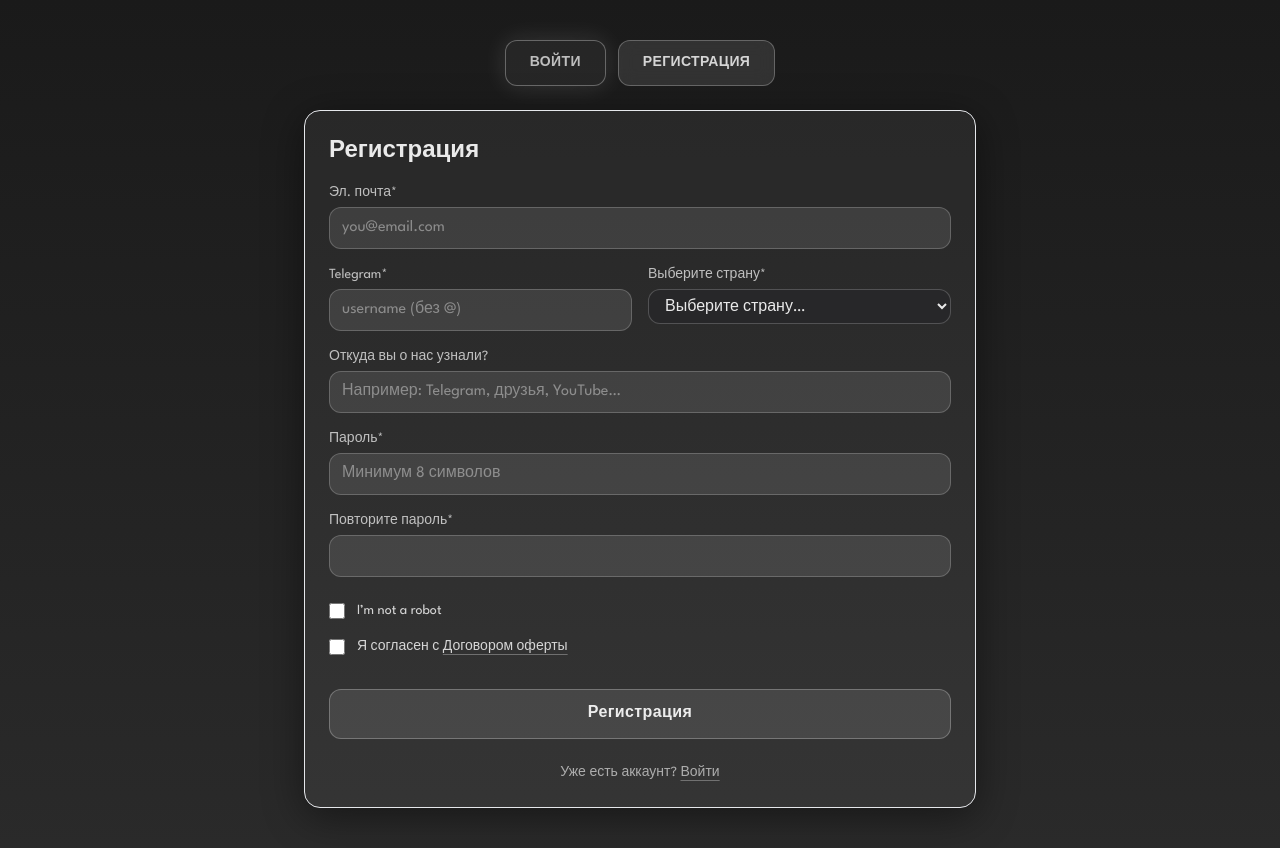
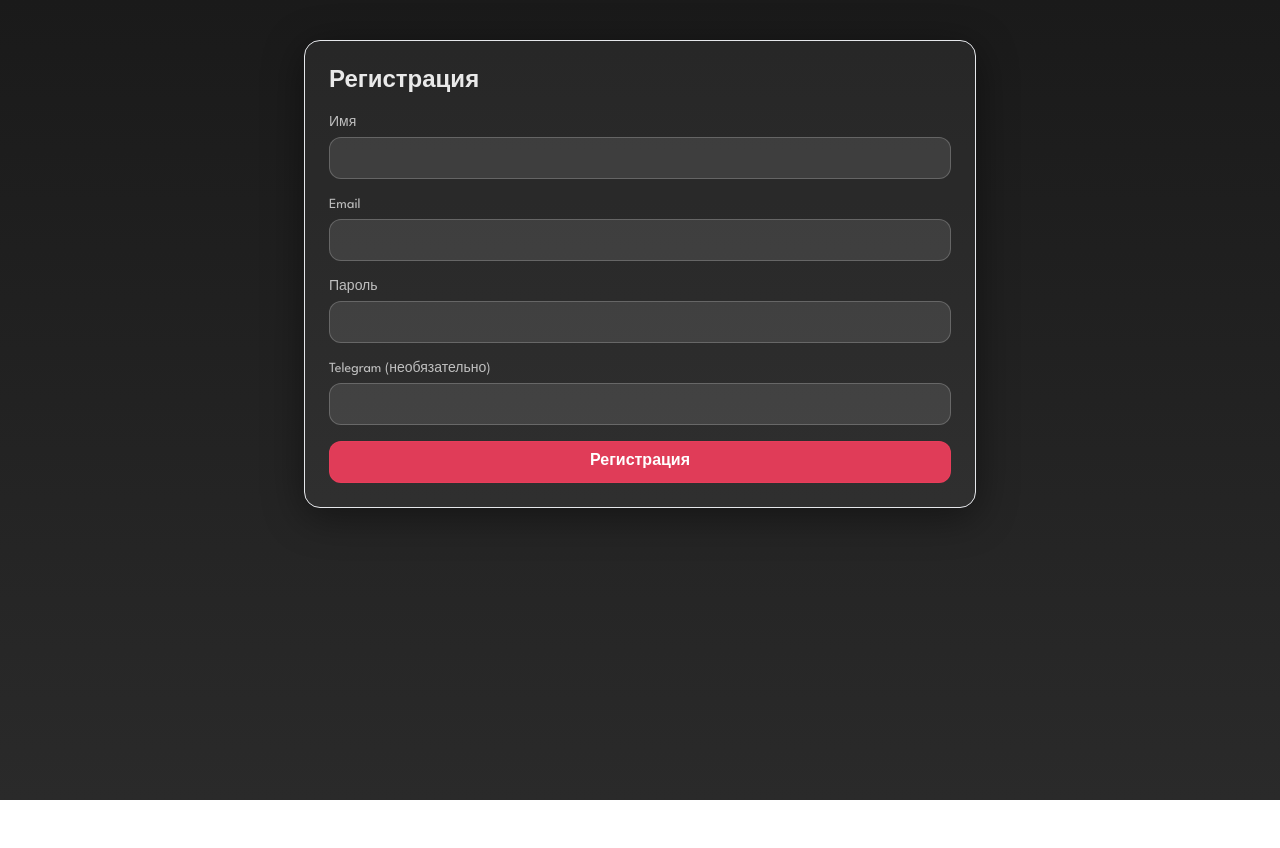
Before and after one commit to EstrafficOffical/estraffic, a Next.js app: page /en/register in a window 1280 px wide. After the commit the page ends 800 px from the top, so only its background shows below. Built offline with nearby package versions, Linux system fonts and the light colour scheme.

Commit message:
feat(auth): add [...nextauth] route handler and force-dynamic

```diff
--- a/src/app/[locale]/register/page.tsx
+++ b/src/app/[locale]/register/page.tsx
@@ -1,183 +1,114 @@
 "use client";
 
-import { signIn } from "next-auth/react";
-import { useRouter } from "next/navigation";
+import { useState } from "react";
 
 export default function RegisterPage({ params }: { params: { locale: string } }) {
-  const locale = params.locale;
-  const router = useRouter();
+  const { locale } = params;
 
-  function Shell({ children }: { children: React.ReactNode }) {
-    return (
-      <div className="min-h-screen px-4 py-10 text-white/90">
-        <div className="mx-auto w-full max-w-2xl">
-          <div className="mb-6 flex items-center justify-center gap-3">
-            <a
-              href={`/${locale}/login`}
-              className="rounded-xl border border-white/30 bg-white/5 px-6 py-3 text-sm font-semibold tracking-wide text-white/70 shadow-[0_0_24px_rgba(255,255,255,.12)] hover:bg-white/10"
-            >
-              ВОЙТИ
-            </a>
-            <a
-              href={`/${locale}/register`}
-              className="rounded-xl border border-white/25 bg-white/10 px-6 py-3 text-sm font-semibold tracking-wide text-white/80 backdrop-blur hover:bg-white/15"
-            >
-              РЕГИСТРАЦИЯ
-            </a>
-          </div>
-          <div className="rounded-2xl border border-white/12 bg-white/5 p-6 shadow-[0_8px_40px_rgba(0,0,0,.45)]">
-            {children}
-          </div>
-        </div>
-      </div>
-    );
+  const [email, setEmail] = useState("");
+  const [password, setPassword] = useState("");
+  const [name, setName] = useState("");
+  const [telegram, setTelegram] = useState("");
+  const [loading, setLoading] = useState(false);
+  const [submitted, setSubmitted] = useState(false);
+  const [error, setError] = useState<string | null>(null);
+
+  async function onSubmit(e: React.FormEvent) {
+    e.preventDefault();
+    setLoading(true);
+    setError(null);
+
+    try {
+      const res = await fetch(`/api/auth/signup`, {
+        method: "POST",
+        headers: { "Content-Type": "application/json" },
+        body: JSON.stringify({ email, password, name, telegram }),
+      });
+      if (!res.ok) {
+        const data = await res.json().catch(() => ({}));
+        if (res.status === 409)
+          setError("Пользователь с таким email уже существует");
+        else setError(data?.error || "Ошибка сервера");
+        return;
+      }
+      setSubmitted(true);
+    } catch {
+      setError("Ошибка сети");
+    } finally {
+      setLoading(false);
+    }
   }
 
   const inputCls =
     "w-full rounded-xl border border-white/20 bg-white/10 px-3 py-2 text-white/90 outline-none placeholder:text-white/40 focus:border-white/40 focus:shadow-[0_0_0_3px_rgba(255,255,255,.12)]";
-  const selectCls =
-    "w-full rounded-xl border border-white/20 bg-zinc-800/90 text-white/90 px-3 py-2 outline-none focus:border-white/40";
 
-  const countries = [
-    "Afghanistan","Albania","Algeria","Andorra","Angola","Antigua and Barbuda","Argentina","Armenia","Australia","Austria","Azerbaijan",
-    "Bahamas","Bahrain","Bangladesh","Barbados","Belarus","Belgium","Belize","Benin","Bhutan","Bolivia","Bosnia and Herzegovina","Botswana","Brazil","Brunei","Bulgaria","Burkina Faso","Burundi",
-    "Cabo Verde","Cambodia","Cameroon","Canada","Central African Republic","Chad","Chile","China","Colombia","Comoros","Congo (Congo-Brazzaville)","Costa Rica","Côte d’Ivoire","Croatia","Cuba","Cyprus","Czechia",
-    "Democratic Republic of the Congo","Denmark","Djibouti","Dominica","Dominican Republic",
-    "Ecuador","Egypt","El Salvador","Equatorial Guinea","Eritrea","Estonia","Eswatini","Ethiopia",
-    "Fiji","Finland","France",
-    "Gabon","Gambia","Georgia","Germany","Ghana","Greece","Grenada","Guatemala","Guinea","Guinea-Bissau","Guyana",
-    "Haiti","Honduras","Hungary",
-    "Iceland","India","Indonesia","Iran","Iraq","Ireland","Israel","Italy",
-    "Jamaica","Japan","Jordan",
-    "Kazakhstan","Kenya","Kiribati","Kuwait","Kyrgyzstan",
-    "Laos","Latvia","Lebanon","Lesotho","Liberia","Libya","Liechtenstein","Lithuania","Luxembourg",
-    "Madagascar","Malawi","Malaysia","Maldives","Mali","Malta","Marshall Islands","Mauritania","Mauritius","Mexico","Micronesia","Moldova","Monaco","Mongolia","Montenegro","Morocco","Mozambique","Myanmar",
-    "Namibia","Nauru","Nepal","Netherlands","New Zealand","Nicaragua","Niger","Nigeria","North Korea","North Macedonia","Norway",
-    "Oman",
-    "Pakistan","Palau","Panama","Papua New Guinea","Paraguay","Peru","Philippines","Poland","Portugal",
-    "Qatar",
-    "Romania","Russia","Rwanda",
-    "Saint Kitts and Nevis","Saint Lucia","Saint Vincent and the Grenadines","Samoa","San Marino","Sao Tome and Principe","Saudi Arabia","Senegal","Serbia","Seychelles","Sierra Leone","Singapore","Slovakia","Slovenia","Solomon Islands","Somalia","South Africa","South Korea","South Sudan","Spain","Sri Lanka","Sudan","Suriname","Sweden","Switzerland","Syria",
-    "Taiwan","Tajikistan","Tanzania","Thailand","Timor-Leste","Togo","Tonga","Trinidad and Tobago","Tunisia","Turkey","Turkmenistan","Tuvalu",
-    "Uganda","Ukraine","United Arab Emirates","United Kingdom","United States","Uruguay","Uzbekistan",
-    "Vanuatu","Vatican City","Venezuela","Vietnam",
-    "Yemen",
-    "Zambia","Zimbabwe",
-  ];
-
-  async function onSubmit(e: React.FormEvent<HTMLFormElement>) {
-    e.preventDefault();
-    const fd = new FormData(e.currentTarget);
-
-    const email = String(fd.get("email") || "");
-    const telegram = String(fd.get("telegram") || "");
-    const country = String(fd.get("country") || "");
-    const heardFrom = String(fd.get("heardFrom") || "");
-    const password = String(fd.get("password") || "");
-    const confirm = String(fd.get("confirm") || "");
-    const robot = fd.get("robot") === "on";
-    const agree = fd.get("agree") === "on";
-
-    const errEl = e.currentTarget.querySelector("#form-error") as HTMLParagraphElement | null;
-
-    if (!robot) return errEl && (errEl.textContent = "Подтвердите, что вы не робот");
-    if (!agree) return errEl && (errEl.textContent = "Подтвердите согласие с договором");
-    if (password !== confirm) return errEl && (errEl.textContent = "Пароли не совпадают");
-    if (!country) return errEl && (errEl.textContent = "Выберите страну");
-
-    errEl && (errEl.textContent = "");
-
-    const res = await fetch("/api/register", {
-      method: "POST",
-      headers: { "Content-Type": "application/json" },
-      body: JSON.stringify({ email, password, confirm, telegram, country, heardFrom }),
-    });
-
-    const data = await res.json().catch(() => ({} as any));
-
-    if (res.status === 201 && data?.ok) {
-      await signIn("credentials", { email, password, redirect: true, callbackUrl: `/${locale}` });
-      return;
-    }
-
-    if (res.status === 409) errEl && (errEl.textContent = "Email уже занят");
-    else errEl && (errEl.textContent = data?.error || "Ошибка регистрации");
-  }
+  const btnCls =
+    "w-full rounded-xl border border-rose-500/40 bg-rose-500/90 px-4 py-2 font-semibold text-white hover:bg-rose-500 disabled:opacity-60 disabled:cursor-not-allowed";
 
   return (
-    <Shell>
-      <h1 className="mb-4 text-2xl font-extrabold">Регистрация</h1>
-      <form onSubmit={onSubmit} className="grid gap-4">
-        <label className="block">
-          <div className="mb-1 text-sm text-white/70">Эл. почта*</div>
-          <input name="email" type="email" autoComplete="email" className={inputCls} placeholder="you@email.com" required />
-        </label>
+    <div className="min-h-screen px-4 py-10 text-white/90">
+      <div className="mx-auto w-full max-w-2xl">
+        <div className="rounded-2xl border border-white/12 bg-white/5 p-6 shadow-[0_8px_40px_rgba(0,0,0,.45)]">
+          <h1 className="mb-4 text-2xl font-extrabold">Регистрация</h1>
 
-        <div className="grid grid-cols-1 gap-4 md:grid-cols-2">
-          <label className="block">
-            <div className="mb-1 text-sm text-white/70">Telegram*</div>
-            <input name="telegram" className={inputCls} placeholder="username (без @)" required />
-          </label>
+          {submitted ? (
+            <div className="rounded-xl border border-emerald-400/30 bg-emerald-500/10 p-4 text-emerald-200">
+              Заявка подана. Мы свяжемся с вами в течение 1 дня.
+            </div>
+          ) : (
+            <form onSubmit={onSubmit} className="grid gap-4">
+              <label className="block">
+                <div className="mb-1 text-sm text-white/70">Имя</div>
+                <input
+                  type="text"
+                  className={inputCls}
+                  value={name}
+                  onChange={(e) => setName(e.target.value)}
+                  required
+                />
+              </label>
+              <label className="block">
+                <div className="mb-1 text-sm text-white/70">Email</div>
+                <input
+                  type="email"
+                  autoComplete="email"
+                  className={inputCls}
+                  value={email}
+                  onChange={(e) => setEmail(e.target.value)}
+                  required
+                />
+              </label>
+              <label className="block">
+                <div className="mb-1 text-sm text-white/70">Пароль</div>
+                <input
+                  type="password"
+                  autoComplete="new-password"
+                  className={inputCls}
+                  value={password}
+                  onChange={(e) => setPassword(e.target.value)}
+                  required
+                  minLength={8}
+                />
+              </label>
+              <label className="block">
+                <div className="mb-1 text-sm text-white/70">Telegram (необязательно)</div>
+                <input
+                  type="text"
+                  className={inputCls}
+                  value={telegram}
+                  onChange={(e) => setTelegram(e.target.value)}
+                />
+              </label>
 
-          <label className="block">
-            <div className="mb-1 text-sm text-white/70">Выберите страну*</div>
-            <select name="country" className={selectCls} defaultValue="" required aria-label="Страна">
-              <option value="">Выберите страну…</option>
-              {countries.map((c) => (
-                <option key={c} value={c}>
-                  {c}
-                </option>
-              ))}
-            </select>
-          </label>
+              {error && <p className="text-sm text-red-400">{error}</p>}
+
+              <button type="submit" disabled={loading} className={btnCls}>
+                {loading ? "Отправляем…" : "Регистрация"}
+              </button>
+            </form>
+          )}
         </div>
-
-        <label className="block">
-          <div className="mb-1 text-sm text-white/70">Откуда вы о нас узнали?</div>
-          <input name="heardFrom" className={inputCls} placeholder="Например: Telegram, друзья, YouTube…" />
-        </label>
-
-        <label className="block">
-          <div className="mb-1 text-sm text-white/70">Пароль*</div>
-          <input name="password" type="password" autoComplete="new-password" className={inputCls} placeholder="Минимум 8 символов" required />
-        </label>
-
-        <label className="block">
-          <div className="mb-1 text-sm text-white/70">Повторите пароль*</div>
-          <input name="confirm" type="password" autoComplete="new-password" className={inputCls} required />
-        </label>
-
-        <label className="mt-2 flex items-center gap-3">
-          <input type="checkbox" name="robot" className="h-4 w-4 rounded border-white/30 bg-white/5 text-white" />
-          <span className="text-sm text-white/80">I’m not a robot</span>
-        </label>
-
-        <label className="flex items-center gap-3">
-          <input type="checkbox" name="agree" className="h-4 w-4 rounded border-white/30 bg-white/5 text-white" />
-          <span className="text-sm text-white/80">
-            Я согласен с{" "}
-            <a href="#" className="underline decoration-white/30 underline-offset-4 hover:text-white">
-              Договором оферты
-            </a>
-          </span>
-        </label>
-
-        <p id="form-error" className="text-sm text-white/70" />
-
-        <button
-          type="submit"
-          className="w-full rounded-xl border border-white/25 bg-white/10 px-5 py-3 font-semibold tracking-wide text-white/90 transition hover:bg-white/15 focus:shadow-[0_0_0_4px_rgba(255,255,255,.14)]"
-        >
-          Регистрация
-        </button>
-
-        <div className="pt-2 text-center text-sm text-white/60">
-          Уже есть аккаунт?{" "}
-          <a href={`/${locale}/login`} className="underline decoration-white/30 underline-offset-4 hover:text-white">
-            Войти
-          </a>
-        </div>
-      </form>
-    </Shell>
+      </div>
+    </div>
   );
 }
```
Also changed, not shown: src/app/[locale]/login/page.tsx (+2 -13 lines), src/app/api/auth/[...nextauth]/route.ts (+5 -8 lines), src/app/api/auth/signup/route.ts (+12 -12 lines), src/app/api/offers/requests/[id]/approve/route.ts (+21 -3 lines), src/app/api/offers/requests/[id]/reject/route.ts (+21 -7 lines), src/lib/auth.ts (+2 -34 lines), 1 other file (tests, documents, lock files or other folders).
